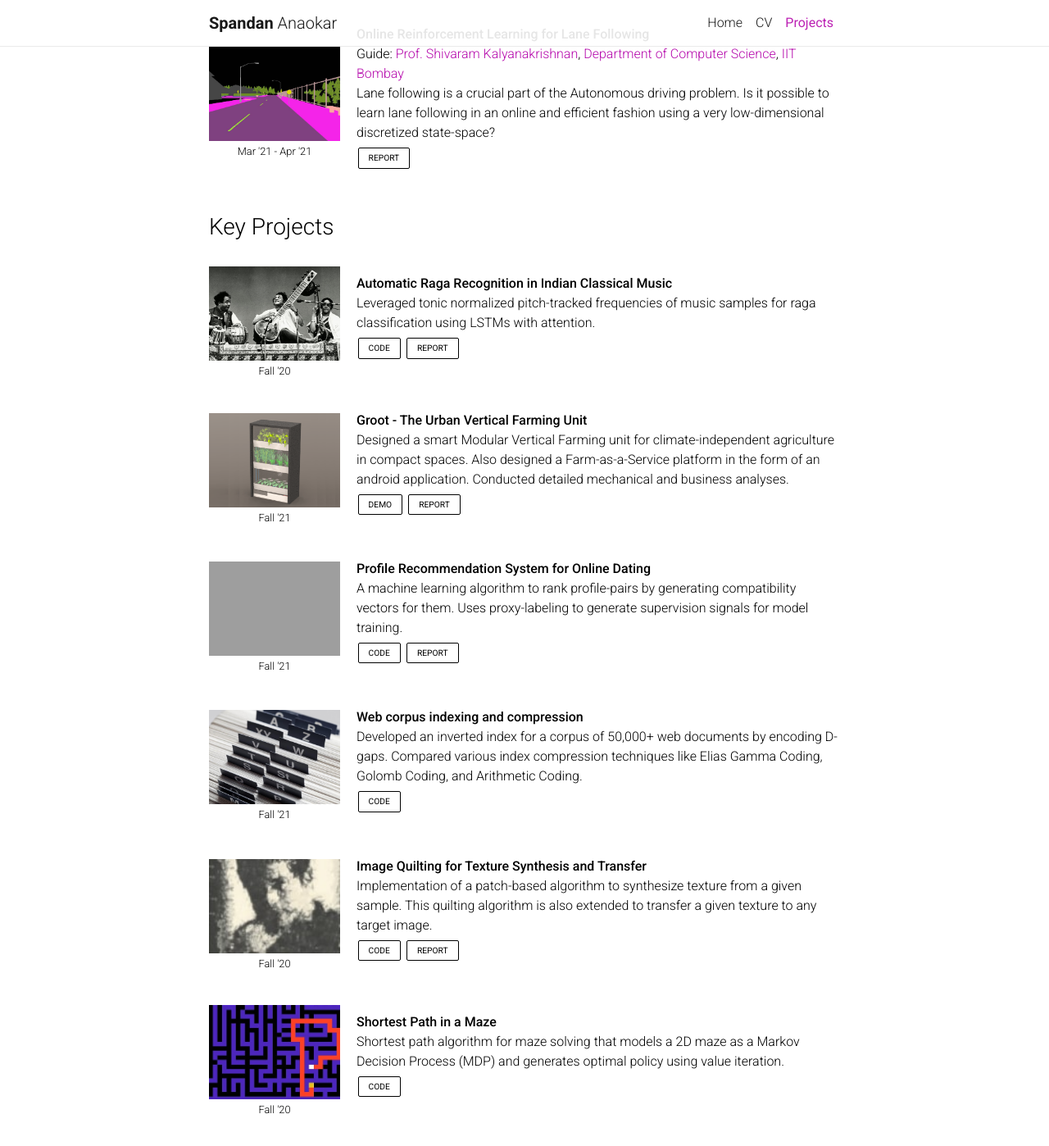
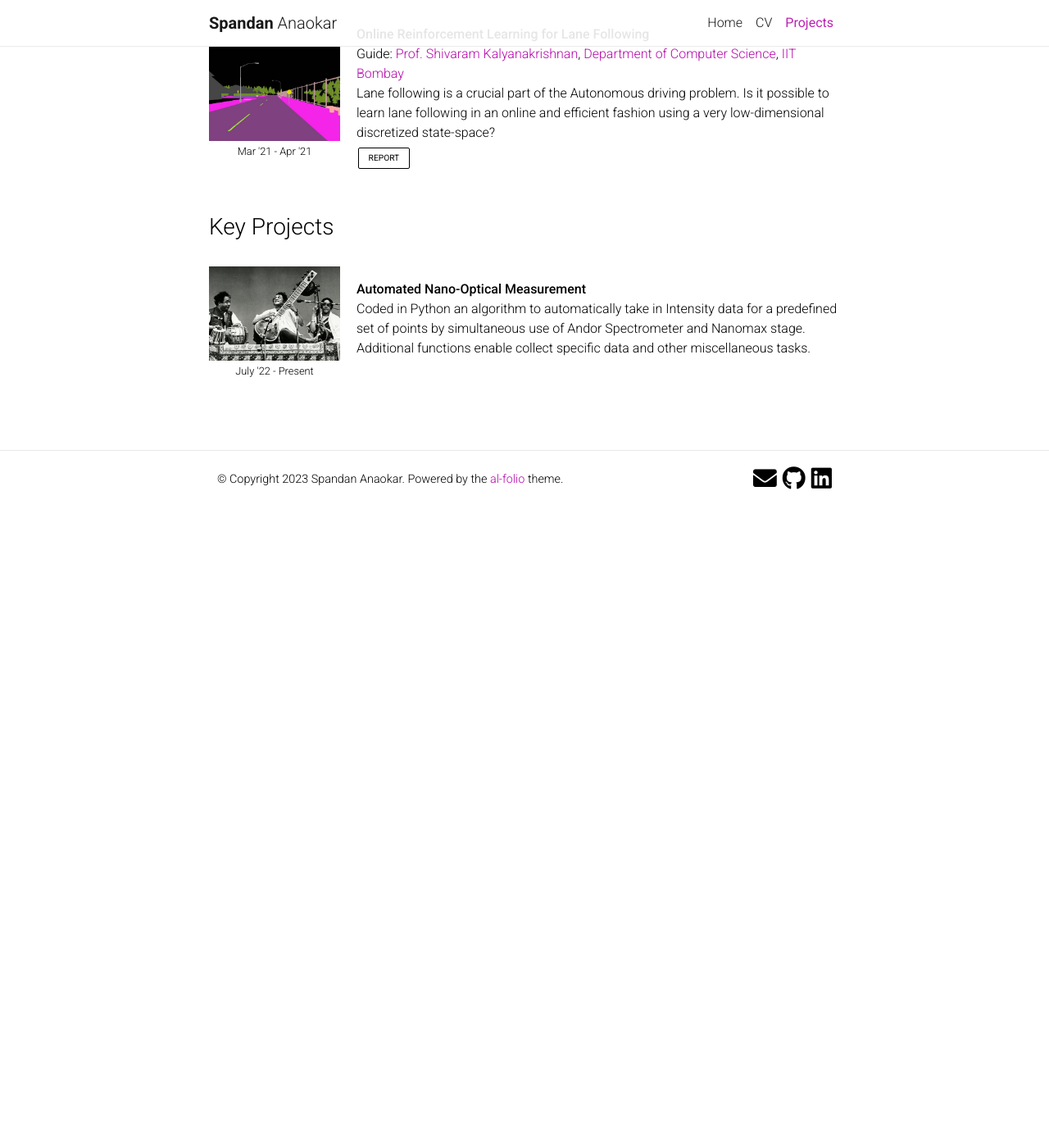
Before and after one commit to Spandan2003/Spandan2003.github.io, a Jekyll site: the page built from _pages/projects.md, in a window 1280 px wide and 1400 px high, scrolled down 784 px. Shown: the whole window at 82% size. Built offline with Jekyll 4.4.1, drawn with Linux system fonts in a browser that asks for light colours; nearby versions of some CDN libraries; comment, search, counter and statistics services are not loaded; a style sheet for code colours, icons or effects is not loaded; after the commit the page ends 1414 px from its top, so only the background shows below that; some of the changed text lies outside the part shown; grey boxes are pictures that could not be loaded.

Commit message:
Update projects.yml

```diff
--- a/_data/projects.yml
+++ b/_data/projects.yml
@@ -1,95 +1,12 @@
-- title: Automatic Raga Recognition in Indian Classical Music
+- title: Automated Nano-Optical Measurement
   image:
     src: /assets/img/project/raga.png
     alt:
-  date: Fall '20
-  description: Leveraged tonic normalized pitch-tracked frequencies of music samples for raga classification using LSTMs with attention.
-  links:
-    code: https://github.com/shubhlohiya/automatic-raga-recognition
-    demo:
-    blog:
-    report: https://nbviewer.org/github/shubhlohiya/automatic-raga-recognition/blob/master/report.pdf
-
-- title: Groot - The Urban Vertical Farming Unit
-  image:
-    src: /assets/img/project/groot.png
-    alt:
-  date: Fall '21
-  description: Designed a smart Modular Vertical Farming unit for climate-independent agriculture in compact spaces. Also designed a Farm-as-a-Service platform in the form of an android application. Conducted detailed mechanical and business analyses.
+  date: July '22 - Present
+  description: Coded in Python an algorithm to automatically take in Intensity data for a predefined set of points by simultaneous use of Andor Spectrometer and Nanomax stage.
+              Additional functions enable collect specific data and other miscellaneous tasks.
   links:
     code:
-    demo: https://drive.google.com/file/d/1J_fJA6Jh13AyEceG-9TP1KfXVSOk6Q4o/view?usp=sharing
-    blog:
-    report: /assets/pdf/project/vertical-farming.pdf
-
-- title: Profile Recommendation System for Online Dating
-  image:
-    src: https://previews.123rf.com/images/djvstock/djvstock1809/djvstock180909706/109875476-online-dating-design-with-smartphone-with-couples-on-screen-over-white-background-vector-illustratio.jpg
-    alt:
-  date: Fall '21
-  description: A machine learning algorithm to rank profile-pairs by generating compatibility vectors for them. Uses proxy-labeling to generate supervision signals for model training.
-  links:
-    code: https://github.com/shubhlohiya/dating-profile-recommendation
-    demo:
-    blog:
-    report: https://nbviewer.org/github/shubhlohiya/dating-profile-recommendation/blob/master/report.pdf
-
-- title: Web corpus indexing and compression
-  image:
-    src: /assets/img/project/indexing.jpg
-    alt:
-  date: Fall '21
-  description: Developed an inverted index for a corpus of 50,000+ web documents by encoding D-gaps. Compared various index compression techniques like Elias Gamma Coding, Golomb Coding, and Arithmetic Coding.
-  links:
-    code: https://github.com/shubhlohiya/corpus-indexing-compression
     demo:
     blog:
     report:
-
-- title: Image Quilting for Texture Synthesis and Transfer
-  image:
-    src: /assets/img/project/texture-transfer.jpg
-    alt:
-  date: Fall '20
-  description: Implementation of a patch-based algorithm to synthesize texture from a given sample. This quilting algorithm is also extended to transfer a given texture to any target image.
-  links:
-    code: https://github.com/shubhlohiya/image-quilting-texture-synthesis
-    demo:
-    blog:
-    report: https://nbviewer.org/github/shubhlohiya/image-quilting-texture-synthesis/blob/master/report.pdf
-
-- title: Shortest Path in a Maze
-  image:
-    src: /assets/img/project/maze.jpg
-    alt:
-  date: Fall '20
-  description: Shortest path algorithm for maze solving that models a 2D maze as a Markov Decision Process (MDP) and generates optimal policy using value iteration.
-  links:
-    code: https://github.com/shubhlohiya/CS747-FILA-reinforcement-learning/tree/master/cs747-pa2
-    demo:
-    blog:
-    report:
-
-- title: Mastering Atari Games using Deep Reinforcement Learning
-  image:
-    src: /assets/img/project/atari.gif
-    alt:
-  date: Spring '21
-  description: Deep Reinforcement Learning agent capable of surpassing human performance on classic Atari games like Pong, Breakout and Boxing using high-level sensory information in the form of game screen pixels.
-  links:
-    code: https://github.com/shubhlohiya/playing-atari-with-deep-RL
-    demo:
-    blog:
-    report: https://nbviewer.org/github/shubhlohiya/playing-atari-with-deep-RL/blob/master/report.pdf
-
-- title: Star Shooter! (Video Game)
-  image:
-    src: /assets/img/project/shooter.gif
-    alt:
-  date: Summer '20
-  description: A Star Wars themed shooting game developed using PyGame to render graphics, animation, and sound.
-  links:
-    code: https://github.com/shubhlohiya/star_shooter_game
-    demo:
-    blog:
-    report:
```
